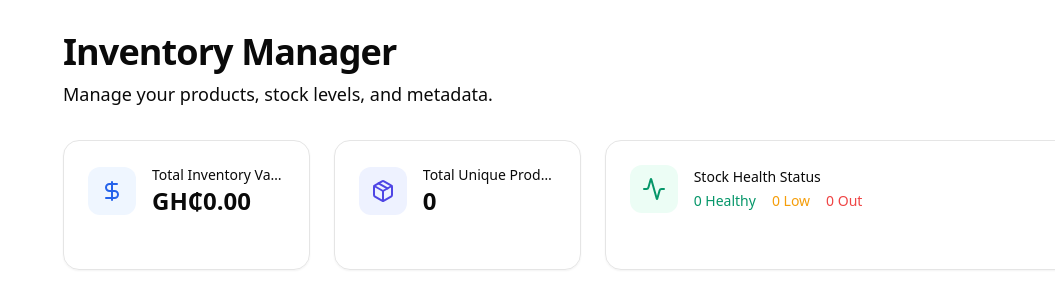
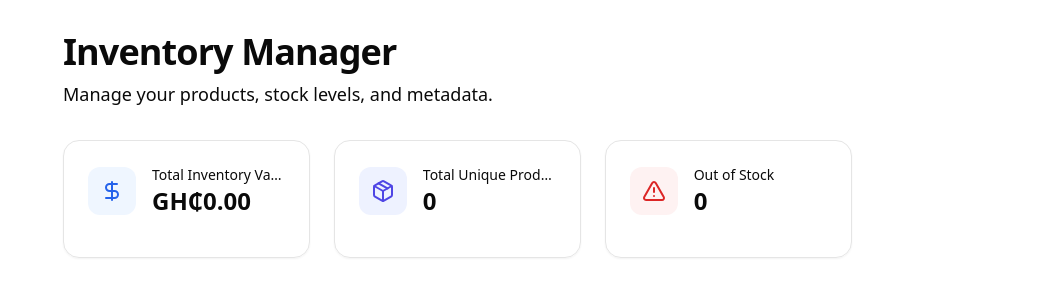
Before and after one commit to Steven256-debug/Nexus_POS, a Next.js app: page /inventory in a window 1280 px wide. Shown: the top 281 px of the page, without its empty margins (225-1280 px from the left). Built offline with nearby package versions, Linux system fonts and the light colour scheme; no server answers; the database is empty.

Commit message:
feat: implement AutoSizeText component to dynamically scale large figures on dashboard cards to prevent overflow without truncating

```diff
--- a/src/app/employee/page.tsx
+++ b/src/app/employee/page.tsx
@@ -1,5 +1,6 @@
 import { getEmployeeDashboardData } from '@/app/actions/employee';
 import { ShoppingCart, Clock, DollarSign, Package, ArrowRight, Activity, CalendarDays } from 'lucide-react';
+import { AutoSizeText } from '@/components/auto-size-text';
 import Link from 'next/link';
 
 import { getServerSession } from 'next-auth';
@@ -35,7 +36,7 @@ export default async function EmployeeDashboard() {
             </div>
             <div className="min-w-0 flex-1">
               <p className="text-sm font-medium text-muted-foreground truncate">Your Revenue Today</p>
-              <h3 className="text-xl xl:text-2xl font-bold text-foreground truncate" title={`GH₵${stats.todayRevenue.toFixed(2)}`}>GH₵{stats.todayRevenue.toFixed(2)}</h3>
+              <AutoSizeText className="text-xl xl:text-2xl font-bold text-foreground">GH₵{stats.todayRevenue.toFixed(2)}</AutoSizeText>
             </div>
           </div>
         </div>
@@ -47,7 +48,7 @@ export default async function EmployeeDashboard() {
             </div>
             <div className="min-w-0 flex-1">
               <p className="text-sm font-medium text-muted-foreground truncate">Your Sales Count</p>
-              <h3 className="text-xl xl:text-2xl font-bold text-foreground truncate" title={`${stats.todaySalesCount}`}>{stats.todaySalesCount}</h3>
+              <AutoSizeText className="text-xl xl:text-2xl font-bold text-foreground">{stats.todaySalesCount}</AutoSizeText>
             </div>
           </div>
         </div>
--- a/src/app/inventory/inventory-analytics.tsx
+++ b/src/app/inventory/inventory-analytics.tsx
@@ -1,4 +1,5 @@
 import { Activity, DollarSign, Package, AlertTriangle } from 'lucide-react';
+import { AutoSizeText } from '@/components/auto-size-text';
 
 export default function InventoryAnalytics({ products }: { products: any[] }) {
   const totalValue = products.reduce((acc, p) => acc + (p.pricePerUnit * p.stockQuantity), 0);
@@ -20,7 +21,7 @@ export default function InventoryAnalytics({ products }: { products: any[] }) {
           </div>
           <div className="min-w-0 flex-1">
             <p className="text-sm font-medium text-muted-foreground truncate">Total Inventory Value</p>
-            <h3 className="text-xl xl:text-2xl font-bold text-foreground truncate" title={`GH₵${totalValue.toLocaleString('en-US', { minimumFractionDigits: 2, maximumFractionDigits: 2 })}`}>GH₵{totalValue.toLocaleString('en-US', { minimumFractionDigits: 2, maximumFractionDigits: 2 })}</h3>
+            <AutoSizeText className="text-xl xl:text-2xl font-bold text-foreground">GH₵{totalValue.toLocaleString('en-US', { minimumFractionDigits: 2, maximumFractionDigits: 2 })}</AutoSizeText>
           </div>
         </div>
       </div>
@@ -32,7 +33,19 @@ export default function InventoryAnalytics({ products }: { products: any[] }) {
           </div>
           <div className="min-w-0 flex-1">
             <p className="text-sm font-medium text-muted-foreground truncate">Total Unique Products</p>
-            <h3 className="text-xl xl:text-2xl font-bold text-foreground truncate" title={`${totalItems}`}>{totalItems}</h3>
+            <AutoSizeText className="text-xl xl:text-2xl font-bold text-foreground">{totalItems}</AutoSizeText>
+          </div>
+        </div>
+      </div>
+
+      <div className="p-6 bg-card text-card-foreground rounded-2xl border border-border shadow-sm">
+        <div className="flex items-center gap-4 mb-4">
+          <div className="p-3 bg-red-50 text-red-600 rounded-xl">
+            <AlertTriangle className="w-6 h-6" />
+          </div>
+          <div className="min-w-0 flex-1">
+            <p className="text-sm font-medium text-muted-foreground truncate">Out of Stock</p>
+            <AutoSizeText className="text-xl xl:text-2xl font-bold text-foreground">{outOfStock}</AutoSizeText>
           </div>
         </div>
       </div>
--- a/src/app/page.tsx
+++ b/src/app/page.tsx
@@ -2,6 +2,7 @@ import { getSales } from '@/app/actions/sales';
 import { getProducts } from '@/app/actions/inventory';
 import { Package, TrendingUp, DollarSign, Activity } from 'lucide-react';
 import Link from 'next/link';
+import { AutoSizeText } from '@/components/auto-size-text';
 
 export const dynamic = 'force-dynamic';
 
@@ -29,7 +30,7 @@ export default async function Dashboard() {
             </div>
             <div className="min-w-0 flex-1">
               <p className="text-sm font-medium text-muted-foreground truncate">Today's Revenue</p>
-              <h3 className="text-xl xl:text-2xl font-bold text-foreground truncate" title={`GH₵${todayRevenue.toFixed(2)}`}>GH₵{todayRevenue.toFixed(2)}</h3>
+              <AutoSizeText className="text-xl xl:text-2xl font-bold text-foreground">GH₵{todayRevenue.toFixed(2)}</AutoSizeText>
             </div>
           </div>
           <div className="text-sm text-emerald-600 font-medium flex items-center gap-1">
@@ -44,7 +45,7 @@ export default async function Dashboard() {
             </div>
             <div className="min-w-0 flex-1">
               <p className="text-sm font-medium text-muted-foreground truncate">Today's Sales</p>
-              <h3 className="text-xl xl:text-2xl font-bold text-foreground truncate" title={`${todaySales.length}`}>{todaySales.length}</h3>
+              <AutoSizeText className="text-xl xl:text-2xl font-bold text-foreground">{todaySales.length}</AutoSizeText>
             </div>
           </div>
           <Link href="/sales" className="text-sm text-blue-600 hover:text-blue-700 font-medium">View all sales &rarr;</Link>
@@ -57,7 +58,7 @@ export default async function Dashboard() {
             </div>
             <div className="min-w-0 flex-1">
               <p className="text-sm font-medium text-muted-foreground truncate">Low Stock Alerts</p>
-              <h3 className="text-xl xl:text-2xl font-bold text-foreground truncate" title={`${lowStockItems.length}`}>{lowStockItems.length}</h3>
+              <AutoSizeText className="text-xl xl:text-2xl font-bold text-foreground">{lowStockItems.length}</AutoSizeText>
             </div>
           </div>
           <Link href="/inventory" className="text-sm text-blue-600 hover:text-blue-700 font-medium">Manage inventory &rarr;</Link>
--- /dev/null
+++ b/src/components/auto-size-text.tsx
@@ -0,0 +1,55 @@
+'use client';
+
+import { useEffect, useRef, useState, ReactNode } from 'react';
+
+export function AutoSizeText({ children, className = '' }: { children: ReactNode, className?: string }) {
+  const containerRef = useRef<HTMLDivElement>(null);
+  const textRef = useRef<HTMLDivElement>(null);
+  const [scale, setScale] = useState(1);
+
+  useEffect(() => {
+    const adjustSize = () => {
+      if (!containerRef.current || !textRef.current) return;
+
+      const containerWidth = containerRef.current.clientWidth;
+      // Reset scale to 1 temporarily to get the natural scrollWidth
+      textRef.current.style.transform = 'scale(1)';
+
+      const textWidth = textRef.current.scrollWidth;
+
+      if (textWidth > containerWidth && containerWidth > 0) {
+        // Calculate the scale needed to fit, slightly smaller to ensure no clipping
+        const newScale = (containerWidth / textWidth) * 0.98;
+        setScale(newScale);
+      } else {
+        setScale(1);
+      }
+    };
+
+    adjustSize();
+
+    // Use ResizeObserver for more robust resizing detection
+    const observer = new ResizeObserver(() => {
+      // Need a small timeout to let the layout settle
+      requestAnimationFrame(adjustSize);
+    });
+
+    if (containerRef.current) {
+      observer.observe(containerRef.current);
+    }
+
+    return () => observer.disconnect();
+  }, [children]);
+
+  return (
+    <div ref={containerRef} className="w-full min-w-0 overflow-hidden flex items-center">
+      <div
+        ref={textRef}
+        className={`whitespace-nowrap origin-left transition-transform duration-75 ${className}`}
+        style={{ transform: `scale(${scale})` }}
+      >
+        {children}
+      </div>
+    </div>
+  );
+}
```
